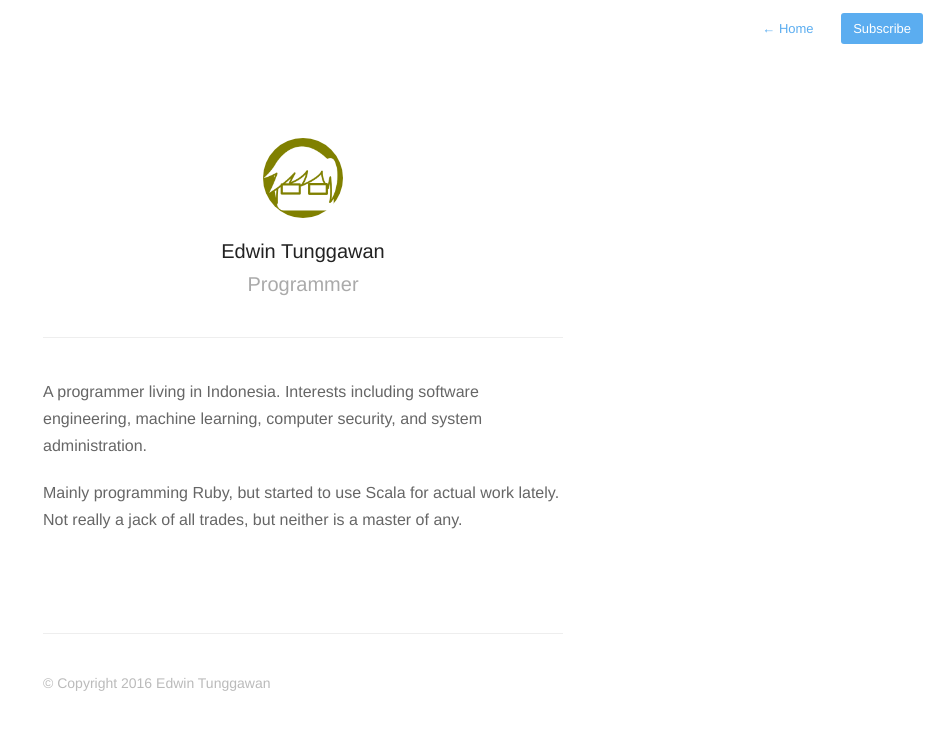
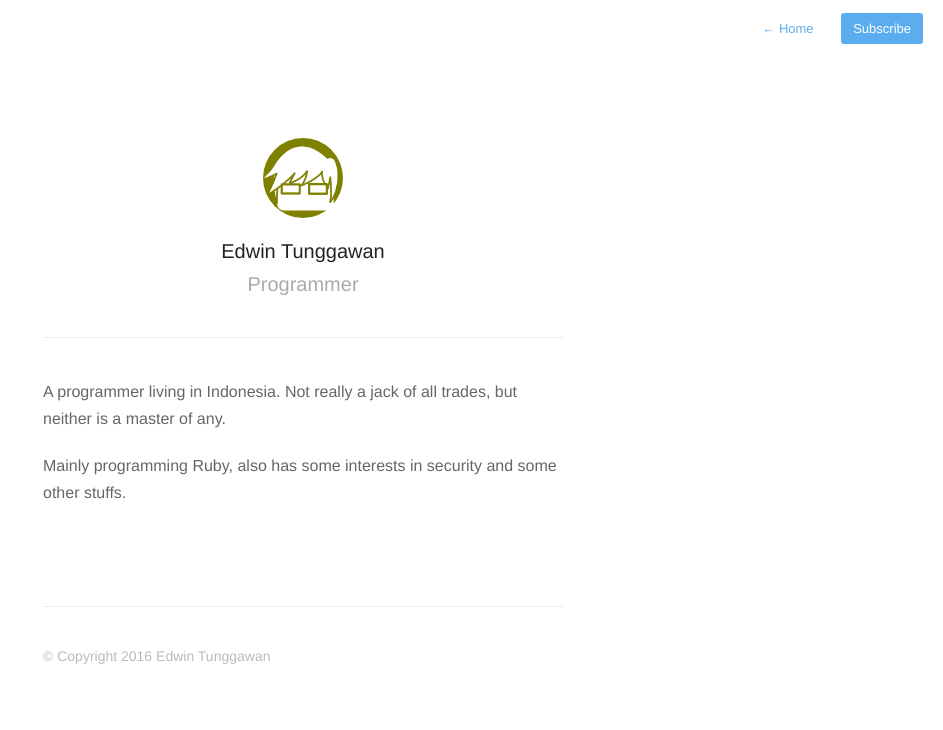
Before and after one commit to sdsdkkk/sdsdkkk.github.io, a Jekyll site: the page built from about.md, in a window 1280 px wide. Shown: the top 730 px of the page, without its empty margins (337-1280 px from the left). Built offline with Jekyll 4.4.1, drawn with Linux system fonts in a browser that asks for light colours; nearby versions of some CDN libraries.

Commit message:
update about

```diff
--- a/about.md
+++ b/about.md
@@ -4,8 +4,8 @@ permalink: about/
 profile: true
 ---
 
-A programmer living in Indonesia. Interests including software engineering, machine learning, computer security, and system administration.
+A programmer living in Indonesia. Not really a jack of all trades, but neither is a master of any.
 
-Mainly programming Ruby, but started to use Scala for actual work lately. Not really a jack of all trades, but neither is a master of any.
+Mainly programming Ruby, also has some interests in security and some other stuffs.
 
 {% include footer.html %}
```
